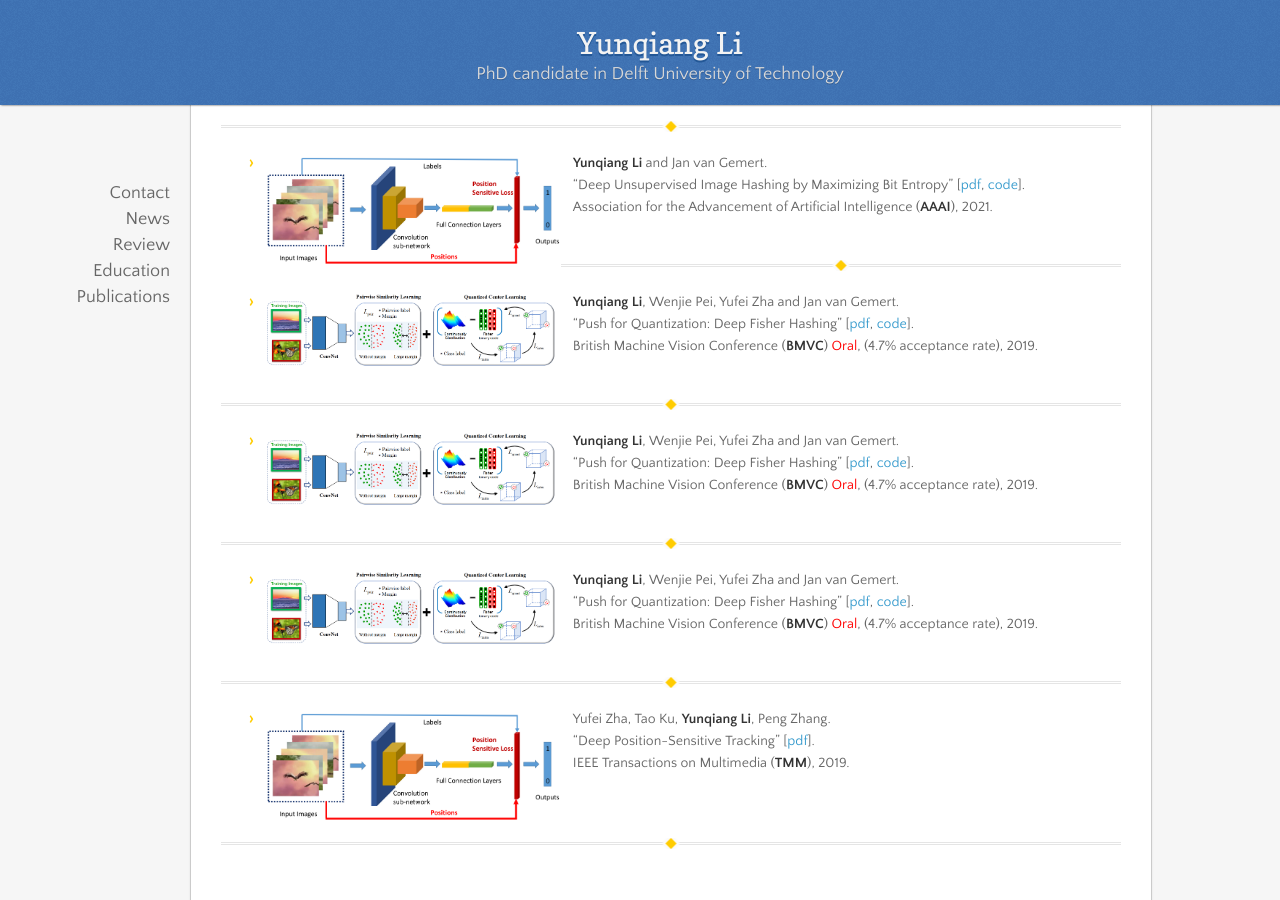
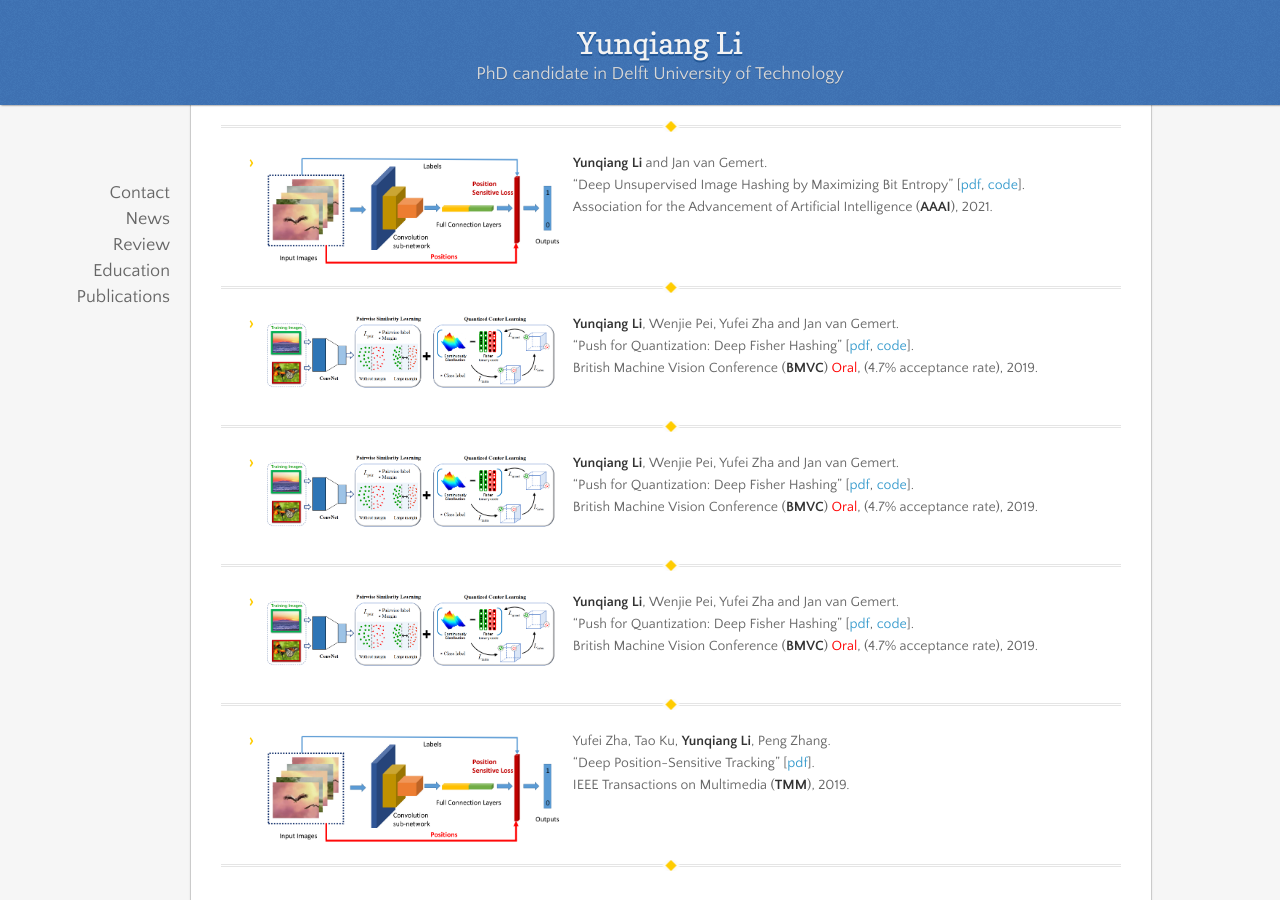
Before and after one commit to liyunqianggyn/liyunqianggyn.github.io, a Jekyll site: the page built from index.md, in a window 1280 px wide and 900 px high, scrolled down 1116 px. Built offline with Jekyll 4.4.1, drawn with Linux system fonts in a browser that asks for light colours; nearby versions of some CDN libraries; our own code applies the rules of GitHub Pages for plain Markdown files.

Commit message:
Update index.md

```diff
--- a/index.md
+++ b/index.md
@@ -61,7 +61,7 @@ Delft University of Technology
 - <img align="left" width="300" src="publication/TMM_zha.png">&emsp;__Yunqiang Li__ and Jan van Gemert.
 &emsp;"Deep Unsupervised Image Hashing by Maximizing Bit Entropy" [<a href="https://arxiv.org/pdf/2012.12334.pdf">pdf</a>, <a href="https://github.com/liyunqianggyn/Deep-Unsupervised-Image-Hashing">code</a>].<br/>
 &emsp;Association for the Advancement of Artificial Intelligence (__AAAI__), 2021.
-&nbsp;
+<br><br>
 
 ----------------------------------------------------------------------------------------------------------------------------
 - <img align="left" width="300" src="publication/bmvc.png">&emsp;__Yunqiang Li__, Wenjie Pei, Yufei Zha and Jan van Gemert.
```
